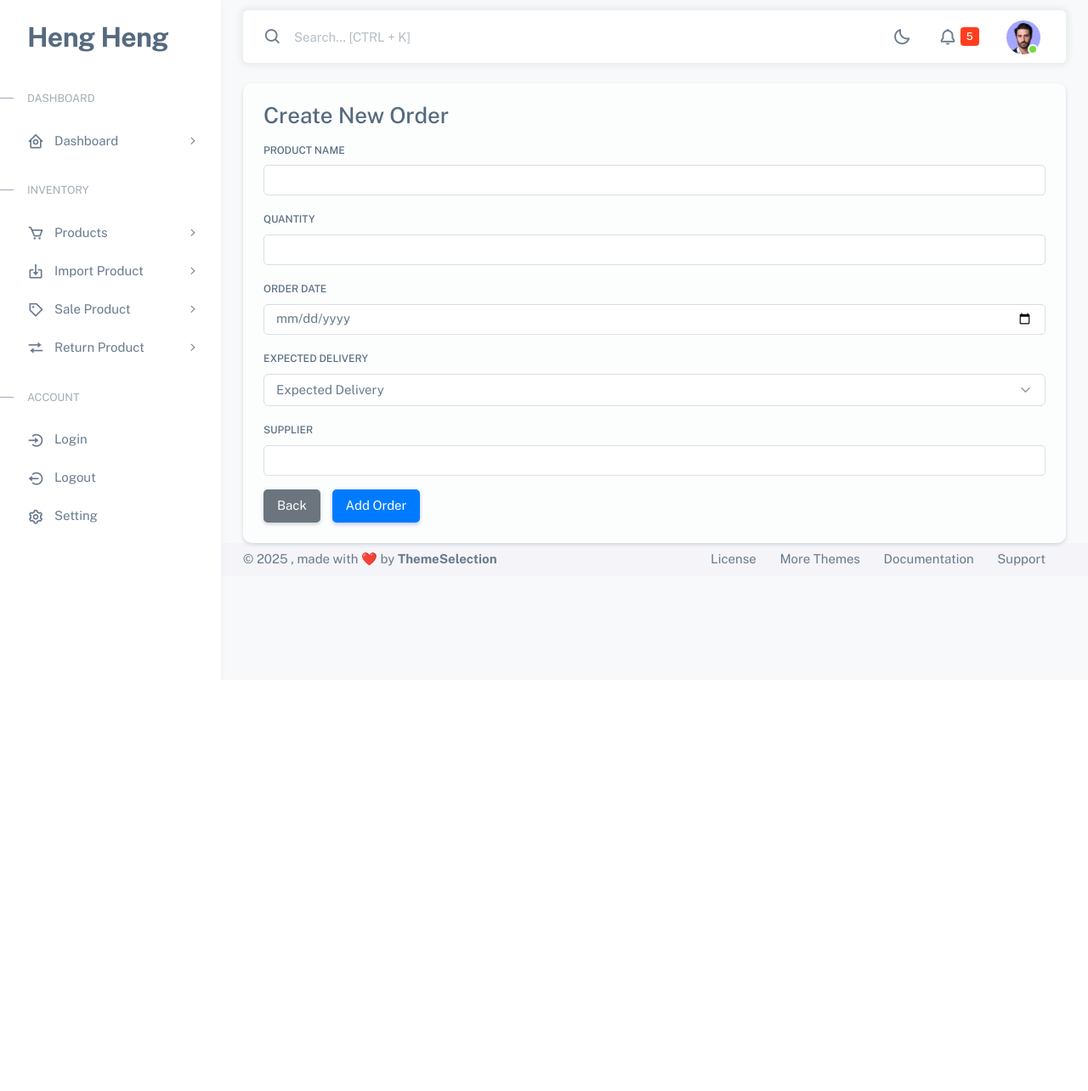
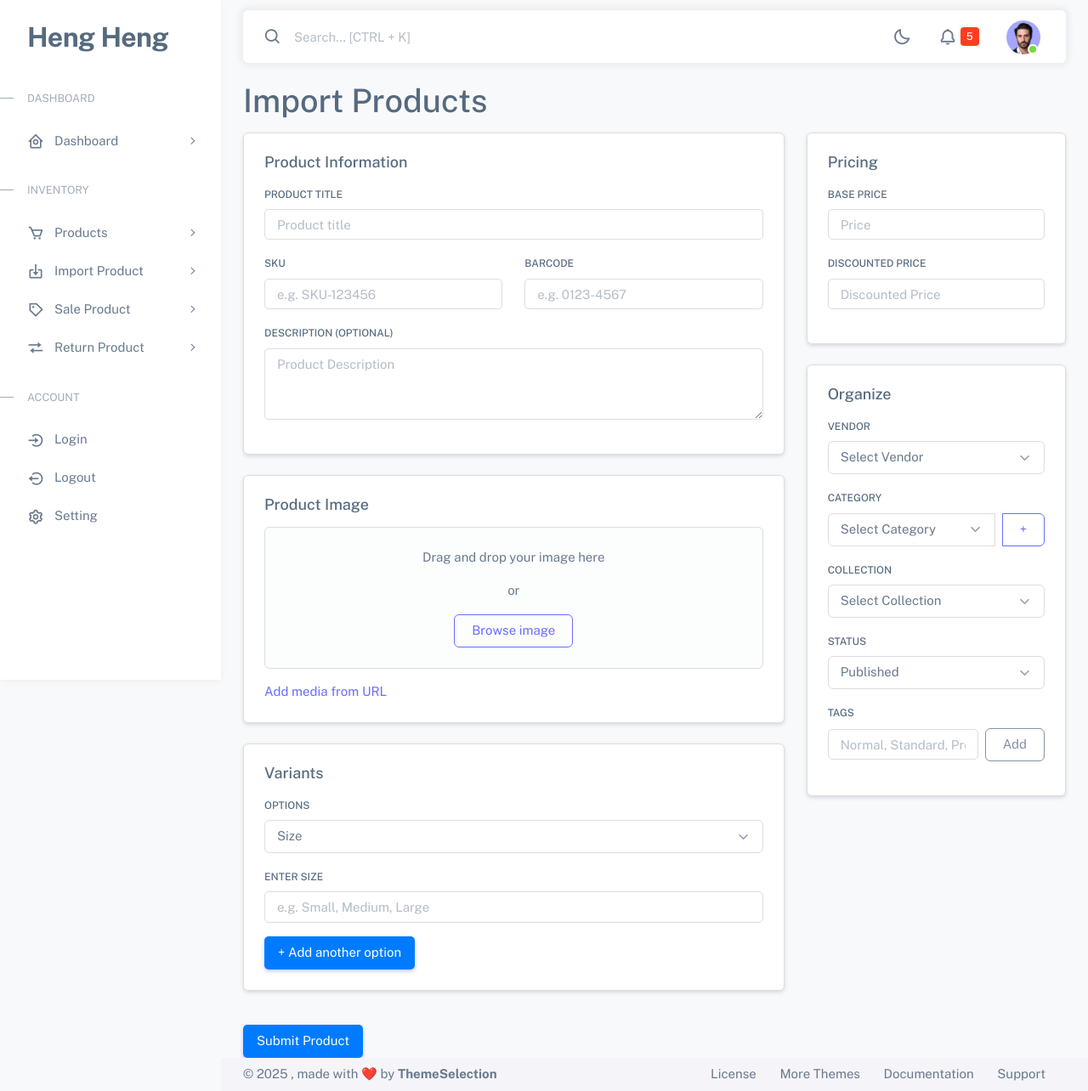
Before and after one commit to poleak-theng065/POS-Management-System-VC1, a PHP site: template views/inventory/import_product/import_product.php in a window 1280 px wide. Shown: the whole page at 85% size. Before the commit the page ends 678 px from the top, so only its background shows below. Run offline with PHP 8.4, Linux system fonts and the light colour scheme; the template is opened without the code that fills it, so the values that code supplies are empty; some libraries are stand-ins or nearby versions.

Commit message:
style(update):update form of import product[SCRUM-196]

```diff
--- a/Router/route.php
+++ b/Router/route.php
@@ -38,8 +38,7 @@ $route->get('/product_list/destroy/{id}', [ProductListController::class, 'destro
 $route->get("/", [DashboardController::class, 'dashboard']);
 
 // Import Product
-$route->get("/import_product", [ImportProductController::class, 'create']);
-$route->post("/import_product/store", [ImportProductController::class, 'store']);
+$route->get("/import_product", [ImportProductController::class, 'ImportProduct']);
 
 // Login
 $route->get("/login", [LoginController::class, 'login']);
--- a/views/inventory/import_product/import_product.php
+++ b/views/inventory/import_product/import_product.php
@@ -1,37 +1,126 @@
-<!-- Simple Form for Adding New Order -->
 <div class="container mt-4">
-    <div class="card p-4 bg-light shadow-sm border-0">
-        <h3 class="card-title">Create New Order</h3>
-        <form id="newOrderForm" action="/order_new_product/store" method="post">
+    <h1>Import Products</h1>
+    <form id="importProductForm" action="/your-endpoint" method="POST" enctype="multipart/form-data"> <!-- Update the action to your endpoint -->
+        <div class="row">
+            <!-- Left Column -->
+            <div class="col-md-8">
+                <!-- Product Information Section -->
+                <div class="form-section mb-4 p-4 border rounded bg-white shadow-sm">
+                    <h5 class="mb-3">Product Information</h5>
                     <div class="mb-3">
-                <label for="productName" class="form-label">Product Name</label>
-                <input type="text" class="form-control" id="productname" required name='productname'>
+                        <label for="productName" class="form-label">Product Title</label>
+                        <input type="text" class="form-control" id="productName" name="productName" placeholder="Product title" required>
+                    </div>
+                    <div class="row">
+                        <div class="col-md-6 mb-3">
+                            <label for="sku" class="form-label">SKU</label>
+                            <input type="text" class="form-control" id="sku" name="sku" placeholder="e.g. SKU-123456" required>
+                        </div>
+                        <div class="col-md-6 mb-3">
+                            <label for="barcode" class="form-label">Barcode</label>
+                            <input type="text" class="form-control" id="barcode" name="barcode" placeholder="e.g. 0123-4567" required>
+                        </div>
                     </div>
                     <div class="mb-3">
-                <label for="quantity" class="form-label">Quantity</label>
-                <input type="number" class="form-control" id="quantity" required min="1" name='quantity'>
+                        <label for="description" class="form-label">Description (Optional)</label>
+                        <textarea class="form-control" id="description" name="description" rows="3" placeholder="Product Description"></textarea>
                     </div>
+                </div>
+
+                <!-- Product Image Section -->
+                <div class="form-section mb-4 p-4 border rounded bg-white shadow-sm">
+                    <h5 class="mb-3">Product Image</h5>
+                    <div class="drag-area mb-3 p-4 border rounded bg-light text-center">
+                        <p>Drag and drop your image here</p>
+                        <p>or</p>
+                        <label for="imageUpload" class="btn btn-outline-primary">Browse image</label>
+                        <input type="file" class="form-control" id="imageUpload" name="imageUpload" style="display: none;" required>
+                    </div>
+                    <a href="#" class="text-primary">Add media from URL</a>
+                </div>
+
+                <!-- Variants Section -->
+                <div class="form-section mb-4 p-4 border rounded bg-white shadow-sm">
+                    <h5 class="mb-3">Variants</h5>
                     <div class="mb-3">
-                <label for="orderDate" class="form-label">Order Date</label>
-                <input type="date" class="form-control" id="orderdate" required name='orderdate'>
-            </div>
-            <div class="mb-3">
-                <label for="expectedDelivery" class="form-label">Expected Delivery</label>
-                <select class="form-select" id="expectedDelivery" required name='expecteddelivery'>
-
-                    <option value="Expected Delivery">Expected Delivery</option>
-                    <option value="Order">Order</option>
-                    <option value="In Delivery">Delivery</option>
-                    <option value="Arrived">Arrived</option>
-
+                        <label for="variantOptions" class="form-label">Options</label>
+                        <select class="form-select" id="variantOptions" name="variantOptions">
+                            <option selected>Size</option>
+                            <option>Color</option>
+                            <option>Material</option>
                         </select>
                     </div>
                     <div class="mb-3">
-                <label for="supplier" class="form-label">Supplier</label>
-                <input type="text" class="form-control" id="supplier" required name='supplier'>
+                        <label for="variantSize" class="form-label">Enter size</label>
+                        <input type="text" class="form-control" id="variantSize" name="variantSize" placeholder="e.g. Small, Medium, Large">
                     </div>
-            <a href="javascript:history.back()" class="btn btn-secondary" style="margin-right: 10px;">Back</a>
-            <button type="submit" class="btn btn-primary">Add Order</button>
+                    <button class="btn btn-primary">+ Add another option</button>
+                </div>
+            </div>
+
+            <!-- Right Column -->
+            <div class="col-md-4">
+                <!-- Pricing Section -->
+                <div class="form-section mb-4 p-4 border rounded bg-white shadow-sm">
+                    <h5 class="mb-3">Pricing</h5>
+                    <div class="mb-3">
+                        <label for="basePrice" class="form-label">Base Price</label>
+                        <input type="text" class="form-control" id="basePrice" name="basePrice" placeholder="Price" required>
+                    </div>
+                    <div class="mb-3">
+                        <label for="discountedPrice" class="form-label">Discounted Price</label>
+                        <input type="text" class="form-control" id="discountedPrice" name="discountedPrice" placeholder="Discounted Price">
+                    </div>
+                </div>
+
+                <!-- Organization Section -->
+                <div class="form-section mb-4 p-4 border rounded bg-white shadow-sm">
+                    <h5 class="mb-3">Organize</h5>
+                    <div class="mb-3">
+                        <label for="vendor" class="form-label">Vendor</label>
+                        <select class="form-select" id="vendor" name="vendor">
+                            <option selected>Select Vendor</option>
+                            <option>Vendor A</option>
+                            <option>Vendor B</option>
+                        </select>
+                    </div>
+                    <div class="mb-3">
+                        <label for="collection" class="form-label">Category</label>
+                        <div class="input-group">
+                            <select class="form-select" id="collection" name="collection">
+                                <option selected>Select Category</option>
+                                <option value="collection1">Collection 1</option>
+                                <option value="collection2">Collection 2</option>
+                                <option value="collection3">Collection 3</option>
+                            </select>
+                            <button class="btn btn-outline-primary ms-2" type="button">+</button>
+                        </div>
+                    </div>
+                    <div class="mb-3">
+                        <label for="category" class="form-label">Collection</label>
+                        <select class="form-select" id="category" name="category">
+                            <option selected>Select Collection</option>
+                            <option>Category A</option>
+                            <option>Category B</option>
+                        </select>
+                    </div>
+                    <div class="mb-3">
+                        <label for="status" class="form-label">Status</label>
+                        <select class="form-select" id="status" name="status">
+                            <option selected>Published</option>
+                            <option>Draft</option>
+                        </select>
+                    </div>
+                    <div class="mb-3">
+                        <label for="tags" class="form-label">Tags</label>
+                        <div class="d-flex align-items-center">
+                            <input type="text" class="form-control me-2" id="tags" name="tags" placeholder="Normal, Standard, Premium">
+                            <button class="btn btn-outline-secondary" type="button">Add</button>
+                        </div>
+                    </div>
+                </div>
+            </div>
+        </div>
+        <button type="submit" class="btn btn-primary mt-3">Submit Product</button> <!-- Submit button -->
     </form>
 </div>
-</div>
```
Also changed, not shown: Controllers/inventory/ImportProductController.php (+4 -20 lines). Lines whose indentation alone changed are shown as unchanged.
